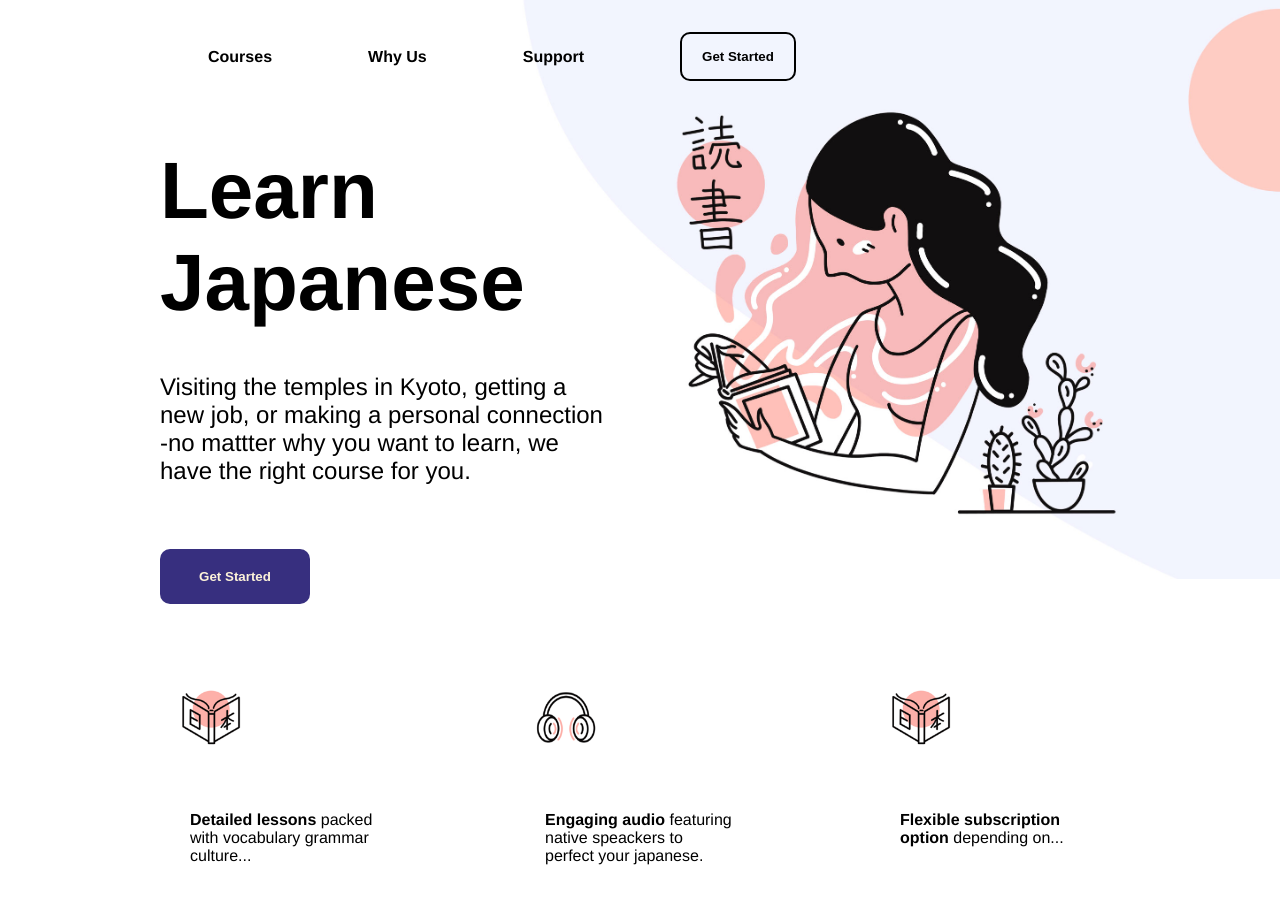
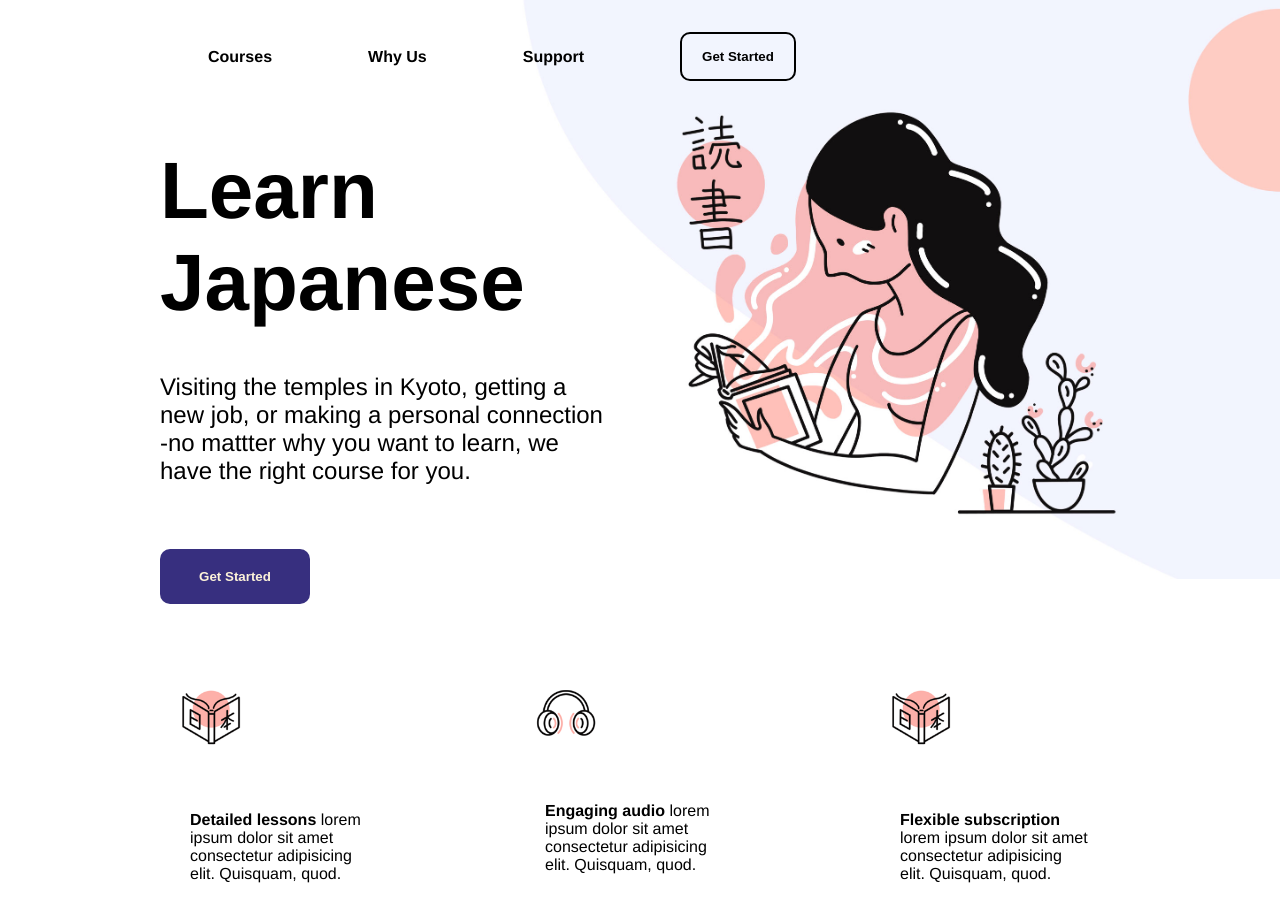
Before and after one commit to Pierre-LouisDeu/blinguage-landing-page, a Next.js app: page / in a window 1280 px wide. Shown: the top 922 px of the page. Built offline with nearby package versions, Linux system fonts and the light colour scheme.

Commit message:
feat: add animation on page load

```diff
--- a/pages/index.tsx
+++ b/pages/index.tsx
@@ -61,8 +61,8 @@ export default function Home() {
               height={97}
             />
             <p>
-              <span>Detailed lessons</span> packed with vocabulary grammar
-              culture...
+              <span>Detailed lessons</span> lorem ipsum dolor sit amet
+              consectetur adipisicing elit. Quisquam, quod.
             </p>
           </div>
           <div className={styles.course}>
@@ -74,8 +74,8 @@ export default function Home() {
               height={97}
             />
             <p>
-              <span>Engaging audio</span> featuring native speackers to perfect
-              your japanese.
+              <span>Engaging audio</span> lorem ipsum dolor sit amet consectetur
+              adipisicing elit. Quisquam, quod.
             </p>
           </div>
           <div className={styles.course}>
@@ -87,7 +87,8 @@ export default function Home() {
               height={97}
             />
             <p>
-              <span>Flexible subscription option</span> depending on...
+              <span>Flexible subscription</span> lorem ipsum dolor sit amet
+              consectetur adipisicing elit. Quisquam, quod.
             </p>
           </div>
         </section>
--- a/styles/Home.module.scss
+++ b/styles/Home.module.scss
@@ -31,6 +31,7 @@
     background-size: 60%;
     background-position: left;
     background-repeat: no-repeat;
+    cursor: pointer;
   }
 
   .buttonPrimary {
@@ -78,11 +79,22 @@
 
 // Hero section
 
+@keyframes scaleUp {
+  0% {
+    transform: scale(10%);
+  }
+  100% {
+    transform: scale(100%);
+  }
+}
+
 .hero {
   @include container;
   width: 450px;
 
   .heroText {
+    animation: 1s cubic-bezier(0, 0, 0.2, 1) 0s 1 scaleUp;
+
     h1 {
       font-size: 80px;
       font-weight: bold;
@@ -113,9 +125,19 @@
 
 // Courses Section
 
+@keyframes slideInBottom {
+  0% {
+    transform: translateY(100%);
+  }
+  100% {
+    transform: translateY(0%);
+  }
+}
+
 .coursesContainer {
   @include container;
   align-items: center;
+  animation: 1s cubic-bezier(0, 0, 0.2, 1) 0s 1 slideInBottom;
 
   .course {
     display: flex;
```
